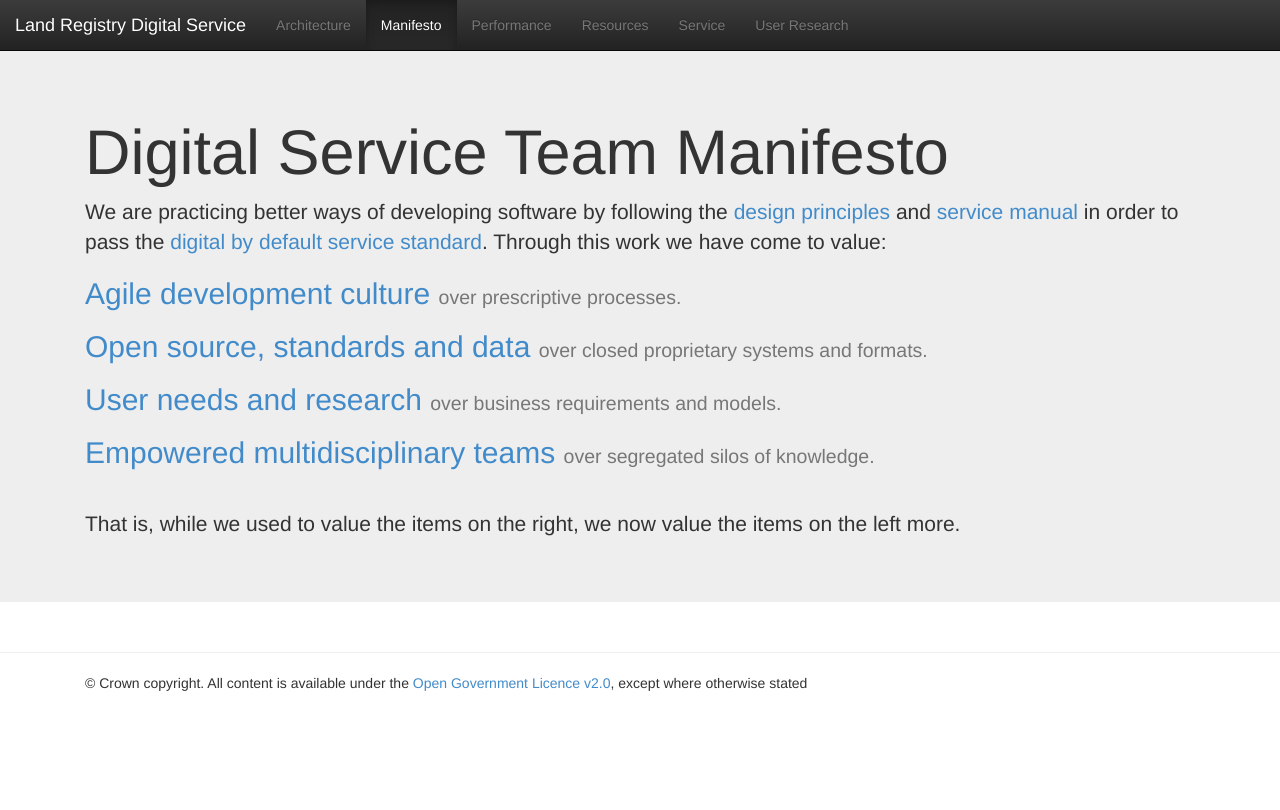
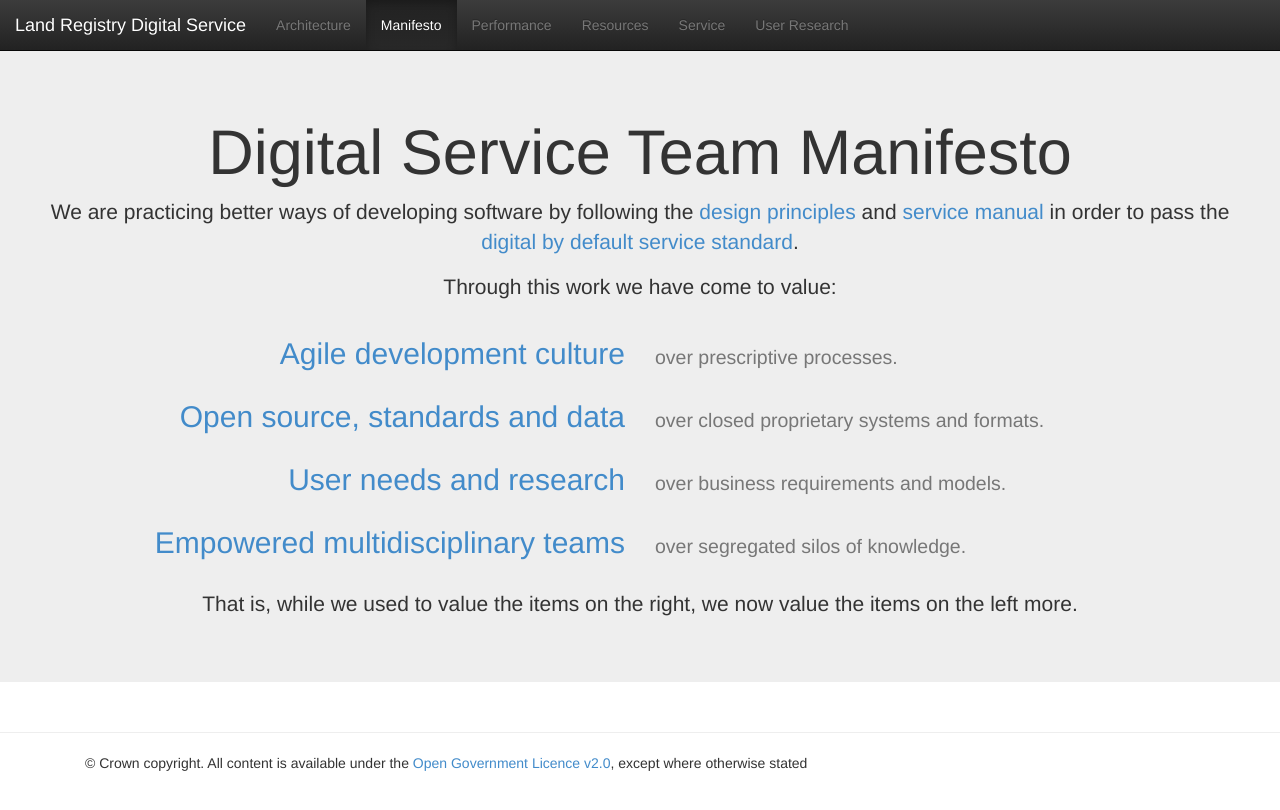
Before and after one commit to ztrelease/landregistry.github.io, a Jekyll site: the page built from manifesto.html, in a window 1280 px wide. Shown: the top 810 px of the page. Built offline with Jekyll 4.4.1, drawn with Linux system fonts in a browser that asks for light colours.

Commit message:
better formatting and responsive-ness

```diff
--- a/manifesto.html
+++ b/manifesto.html
@@ -4,20 +4,46 @@
 ---
 
 <div class="jumbotron">
-  <div class="container">
-    <div class="col-md-12">
-
+  <div class="container-fluid text-center">
       <h1>Digital Service Team Manifesto</h1>
       <p>We are practicing better ways of developing software by following the
         <a href="https://www.gov.uk/design-principles">design principles</a> and
         <a href="https://www.gov.uk/service-manual">service manual</a> in order to pass the
-        <a href="https://www.gov.uk/service-manual/digital-by-default">digital by default service standard</a>.
-        Through this work we have come to value:<br></p>
-      <h2><a href="https://www.gov.uk/service-manual/agile/index.html">Agile development</a> <a href="https://www.gov.uk/service-manual/technology/culture-that-supports-change.html">culture</a> <small>over prescriptive processes.</small></h2>
-      <h2><a href="https://github.com/LandRegistry">Open source,</a> <a href="https://www.gov.uk/service-manual/making-software/open-standards-and-licensing.html">standards</a> <a href="https://www.gov.uk/service-manual/technology/open-data.html">and data</a> <small>over closed proprietary systems and formats.</small></h2>
-      <h2><a href="https://www.gov.uk/service-manual/user-centred-design/user-needs.html">User needs</a> <a href="https://www.gov.uk/service-manual/user-centred-design/user-research/index.html">and research</a> <small>over business requirements and models.</small></h2>
-      <h2><a href="https://www.gov.uk/service-manual/governance/governance-principles.html">Empowered</a> <a href="https://www.gov.uk/service-manual/the-team/index.html">multidisciplinary teams</a> <small>over segregated silos of knowledge.</small></h2>
-      <p><br>That is, while we used to value the items on the right, we now value the items on the left more.</p>
+        <a href="https://www.gov.uk/service-manual/digital-by-default">digital by default service standard</a>.</p>
+      <p>Through this work we have come to value:</p>
+      <div class="row">
+        <div class="col-xs-6 text-right">
+          <h2><a href="https://www.gov.uk/service-manual/agile/index.html">Agile development</a> <a href="https://www.gov.uk/service-manual/technology/culture-that-supports-change.html">culture</a></h2>
+        </div>
+        <div class="col-xs-6 text-left">
+          <h2><small>over prescriptive processes.</small></h2>
+        </div>
+      </div>
+      <div class="row">
+        <div class="col-xs-6 text-right">
+          <h2><a href="https://github.com/LandRegistry">Open source,</a> <a href="https://www.gov.uk/service-manual/making-software/open-standards-and-licensing.html">standards</a> <a href="https://www.gov.uk/service-manual/technology/open-data.html">and data</a></h2>
+        </div>
+        <div class="col-xs-6 text-left">
+          <h2><small>over closed proprietary systems and formats.</small></h2>
+        </div>
+      </div>
+      <div class="row">
+        <div class="col-xs-6 text-right">
+          <h2><a href="https://www.gov.uk/service-manual/user-centred-design/user-needs.html">User needs</a> <a href="https://www.gov.uk/service-manual/user-centred-design/user-research/index.html">and research</a></h2>
+        </div>
+        <div class="col-xs-6 text-left">
+          <h2><small>over business requirements and models.</small></h2>
+        </div>
+      </div>
+      <div class="row">
+        <div class="col-xs-6 text-right">
+          <h2><a href="https://www.gov.uk/service-manual/governance/governance-principles.html">Empowered</a> <a href="https://www.gov.uk/service-manual/the-team/index.html">multidisciplinary teams</a></h2>
+        </div>
+        <div class="col-xs-6 text-left">
+          <h2><small>over segregated silos of knowledge.</small></h2>
+        </div>
+      </div>
+      <br/><p>That is, while we used to value the items on the right, we now value the items on the left more.</p>
     </div>
   </div>
 </div>
```
